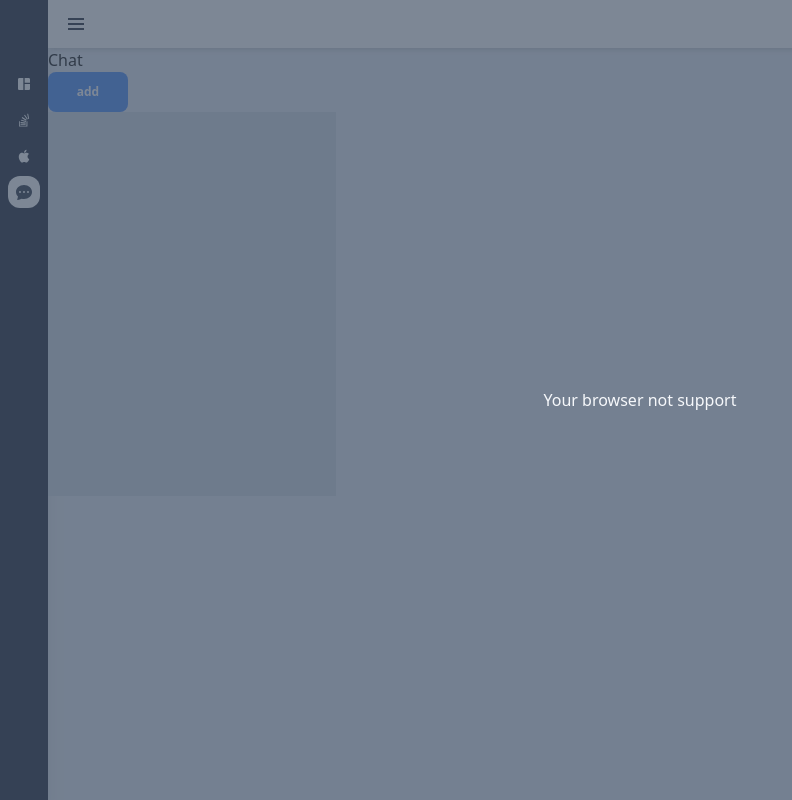
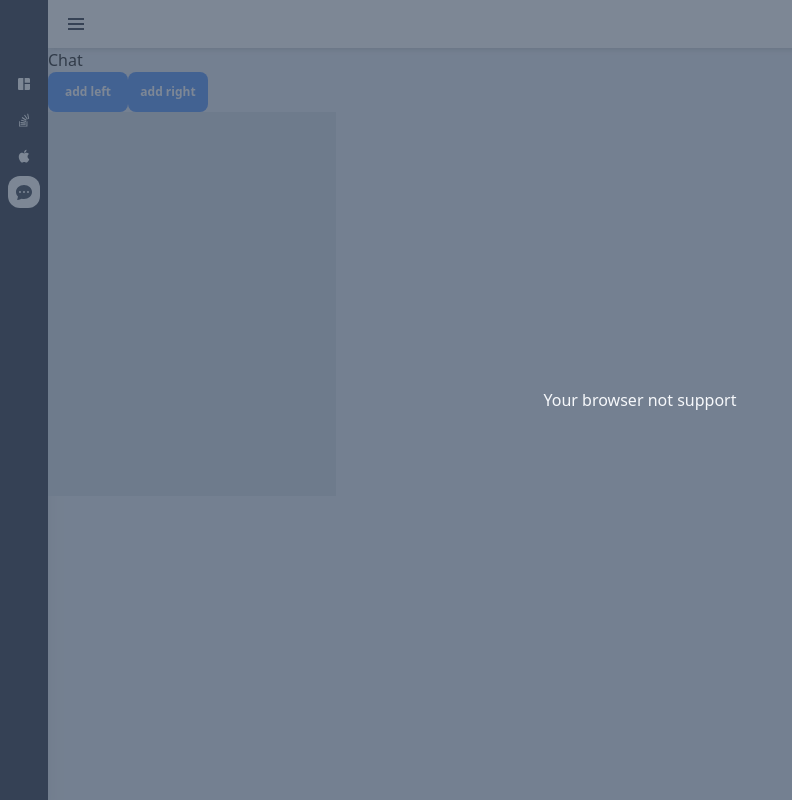
Before and after one commit to greycodee/VidConvert, a React (Vite) app: page /VidConvert/chat in a window 1280 px wide. Shown: the whole page, without its empty margins (0-792 px from the left). Built offline with nearby package versions, Linux system fonts and the light colour scheme; what @ffmpeg/ffmpeg would draw is missing.

Commit message:
update chat ui

```diff
--- a/src/pages/Chat.jsx
+++ b/src/pages/Chat.jsx
@@ -4,11 +4,12 @@ function Chat(){
     const liEndRef = useRef(null);
     const [messages, setMessages] = useState([]);
 
-    const addMessage = () => {
+    const addMessage = (position) => {
         const newMessage = {
             id: messages.length,
             name: "name",
-            message: "message"+messages.length
+            message: "message"+messages.length,
+            position: position
         };
         setMessages([...messages, newMessage]);
         // ulRef.current.scrollTop  = ulRef.current.scrollHeight;
@@ -24,12 +25,13 @@ function Chat(){
     return (
         <div>
             <h1>Chat</h1>
-            <button className="btn" onClick={addMessage}>add </button>
+            <button className="btn" onClick={()=>addMessage("ltr")}>add left </button>
+            <button className="btn" onClick={()=>addMessage("rtl")}>add right</button>
             <div className="bg-slate-300 w-72 h-96 overflow-auto">
                 <ul ref={ulRef}>
                     {messages.map((message) => (
-                        <li key={message.id}>
-                            <div className="flex flex-row">
+                        <li key={message.id} className={`${message.position === "ltr" ? "flex-row":"flex-row-reverse"} flex `}>
+                            <div className="flex flex-row bg-fuchsia-50">
                                 <div className="flex flex-col">
                                     <p className="text-xs">{message.name}</p>
                                     <p className="text-xs">{message.message}</p>
```
